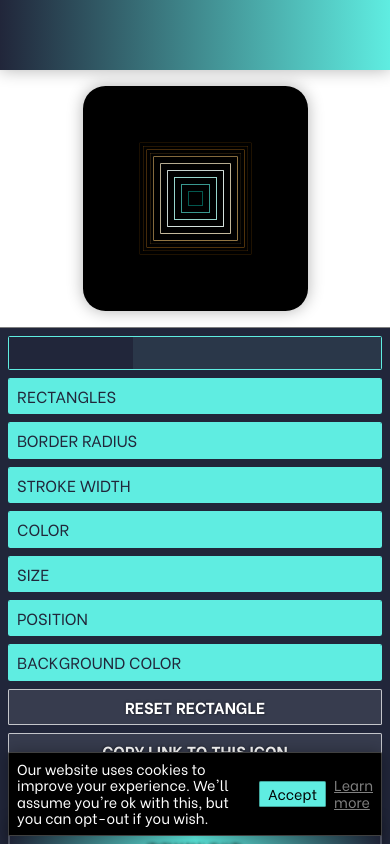
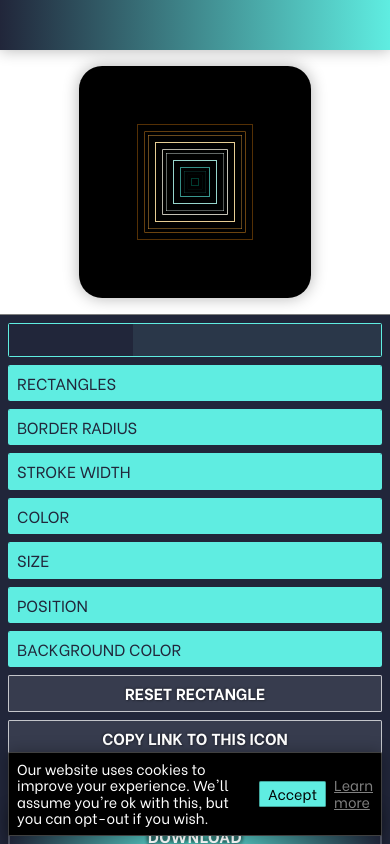
Before and after one commit to Niekes/geometrica, a Vue app: page / in a window 390 px wide. Built offline with nearby package versions, Linux system fonts and the light colour scheme; no server answers.

Commit message:
Fix control on mobile

```diff
--- a/src/App.vue
+++ b/src/App.vue
@@ -94,4 +94,18 @@ body {
     max-height: calc(100% - 70px);
     min-height: calc(100% - 70px);
 }
+
+@media (max-width: $breakpoint-sm) {
+    #nav {
+        height: 50px;
+        max-height: 50px;
+        min-height: 50px;
+    }
+
+    #content {
+        height: calc(100% - 50px);
+        max-height: calc(100% - 50px);
+        min-height: calc(100% - 50px);
+    }
+}
 </style>
--- a/src/components/CircleControl.vue
+++ b/src/components/CircleControl.vue
@@ -368,6 +368,7 @@ export default {
         border-radius: $border-radius;
         display: flex;
         flex-direction: column;
+        flex-shrink: 0;
         margin-bottom: $margin-y;
         overflow: hidden;
 
--- a/src/components/DownloadDialogue.vue
+++ b/src/components/DownloadDialogue.vue
@@ -19,6 +19,7 @@
                 name="email"
                 :placeholder="$t('downloadDialogue.pleaseEnterEmail')"
                 @focus="scrollToBottom"
+                @keyup.enter="sendIcon"
             >
 
             <beer-button
@@ -30,7 +31,7 @@
                 :disabled="!isEmailValid || isLoading"
                 :variant="2"
                 :text="isLoading ? '...' : $t('downloadDialogue.sendIcon')"
-                @click.native="sendImages"
+                @click.native="sendIcon"
             />
         </div>
     </modal>
@@ -62,7 +63,7 @@ export default {
     data() {
         return {
             recipient: '',
-            sendImagesResponse: null,
+            sendIconResponse: null,
             isLoading: false,
         };
     },
@@ -77,12 +78,12 @@ export default {
     },
 
     methods: {
-        async sendImages() {
+        async sendIcon() {
             if (this.isEmailValid) {
                 this.isLoading = true;
 
                 try {
-                    this.sendImagesResponse = await axios({
+                    this.sendIconResponse = await axios({
                         method: 'POST',
                         url: 'api/send-icon.php',
                         data: {
@@ -91,13 +92,13 @@ export default {
                         },
                     });
                 } catch (error) {
-                    this.sendImagesResponse = error.response;
+                    this.sendIconResponse = error.response;
                 } finally {
-                    if (this.sendImagesResponse
-                        && this.sendImagesResponse.status === 201) {
+                    if (this.sendIconResponse
+                        && this.sendIconResponse.status === 201) {
                         this.recipient = '';
                         this.sendFlashMessage({
-                            text: this.$t('downloadDialogue.imageSendSuccess', { recipient: this.sendImagesResponse.data.recipient }),
+                            text: this.$t('downloadDialogue.imageSendSuccess', { recipient: this.sendIconResponse.data.recipient }),
                         });
 
                         this.$gtag.event('download', {
@@ -107,8 +108,8 @@ export default {
                         });
                     }
 
-                    if (!this.sendImagesResponse
-                        || ((this.sendImagesResponse && this.sendImagesResponse.status) !== 201)) {
+                    if (!this.sendIconResponse
+                        || ((this.sendIconResponse && this.sendIconResponse.status) !== 201)) {
                         this.sendFlashMessage({
                             text: this.$t('downloadDialogue.imageSendError'),
                         });
@@ -183,6 +184,7 @@ export default {
         border: $border-width * 2 solid rgba($primary, 0.5);
         border-radius: $border-radius;
         grid-area: recipient;
+        line-height: 1.5;
         padding: $padding-y * 3 $padding-x * 2;
         transition: border $transition-duration $transition-timing-function;
 
--- a/src/components/PolygonControl.vue
+++ b/src/components/PolygonControl.vue
@@ -385,6 +385,7 @@ export default {
         border-radius: $border-radius;
         display: flex;
         flex-direction: column;
+        flex-shrink: 0;
         margin-bottom: $margin-y;
         overflow: hidden;
 
--- a/src/components/RectControl.vue
+++ b/src/components/RectControl.vue
@@ -518,6 +518,7 @@ export default {
         border-radius: $border-radius;
         display: flex;
         flex-direction: column;
+        flex-shrink: 0;
         margin-bottom: $margin-y;
         overflow: hidden;
 
--- a/src/views/Home.vue
+++ b/src/views/Home.vue
@@ -43,8 +43,8 @@
                     :polygon="polygon"
                     @polygon-update="draw"
                 />
-
-                <div class="shapes__actions">
+            </div>
+            <div class="control__actions">
                 <base-button
                     v-if="selectedShape === 'rect'"
                     :text="$t('home.resetRectangle').toUpperCase()"
@@ -73,7 +73,6 @@
                     :text="$t('home.download')"
                     @click.native="$store.dispatch('modal/openDownload')"
                 />
-                </div>
             </div>
         </div>
 
@@ -164,9 +163,6 @@ export default {
         this.canvasHeight = canvasSelection.node().height / 2;
         this.canvasHalfWidth = this.canvasWidth / 2;
         this.canvasHalfHeight = this.canvasHeight / 2;
-
-        canvasSelection.style('width', `${this.canvasWidth}px`);
-        canvasSelection.style('height', `${this.canvasHeight}px`);
 
         this.ctx = canvasSelection.node().getContext('2d');
 
@@ -306,16 +302,18 @@ export default {
 .home {
     display: grid;
     grid-template-areas: "control context";
-    grid-template-columns: minmax(0, 21rem) 1fr;
+    grid-template-columns: minmax(0, 24rem) 1fr;
     grid-template-rows: minmax(0, 1fr);
-    height: 100%;
 }
 
 .control {
     background-color: $primary;
-    display: flex;
-    flex-direction: column;
+    display: grid;
+    gap: 0;
     grid-area: control;
+    grid-template-areas: "radio" "shapes" "actions";
+    grid-template-columns: 1fr;
+    grid-template-rows: min-content 1fr min-content;
     overflow: auto;
     padding: $padding-y $padding-x;
 
@@ -323,7 +321,7 @@ export default {
         border: $border-width solid $tertiary;
         border-radius: $border-radius;
         display: flex;
-        flex-shrink: 0;
+        grid-area: radio;
         margin-bottom: $margin-y;
         overflow: hidden;
 
@@ -366,26 +364,23 @@ export default {
     }
 
     &__shapes {
-        display: flex;
-        flex-direction: column;
-        height: 100%;
-        justify-content: space-between;
+        grid-area: shapes;
 
         .shapes__rectangle,
         .shapes__circle,
         .shapes__polygon {
             width: 100%;
         }
+    }
 
-        .shapes__actions {
-            width: 100%;
+    &__actions {
+        grid-area: actions;
 
         button {
             width: 100%;
 
             &:not(:last-child) {
                 margin-bottom: $margin-y;
-                }
             }
         }
     }
@@ -403,10 +398,12 @@ export default {
         border: $border-width solid $black-50;
         border-radius: 10%;
         box-shadow: $box-shadow;
+        max-height: 50%;
+        max-width: 50%;
     }
 }
 
-@media (max-width: $breakpoint-sm) {
+@media (max-width: $breakpoint-md) {
     .home {
         display: grid;
         grid-template-areas: "context" "control";
```
Lines whose indentation alone changed are shown as unchanged.
